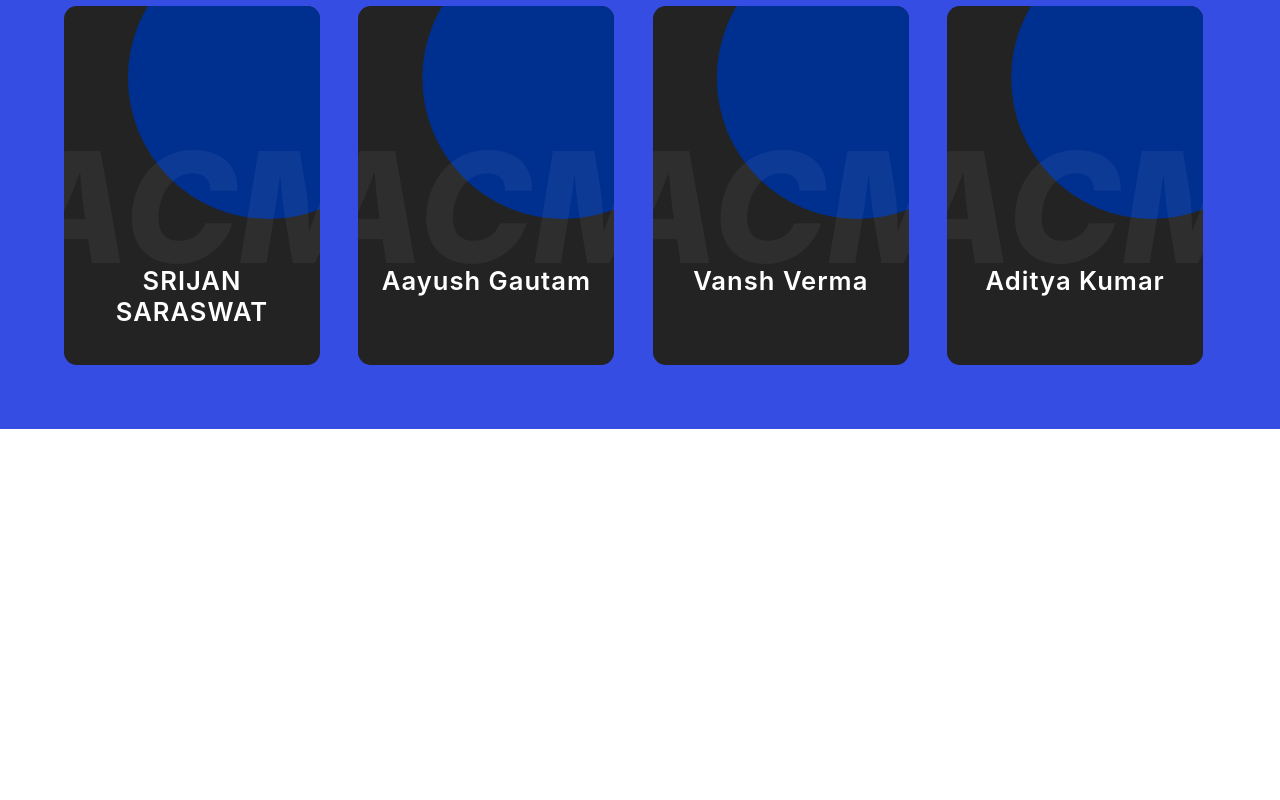
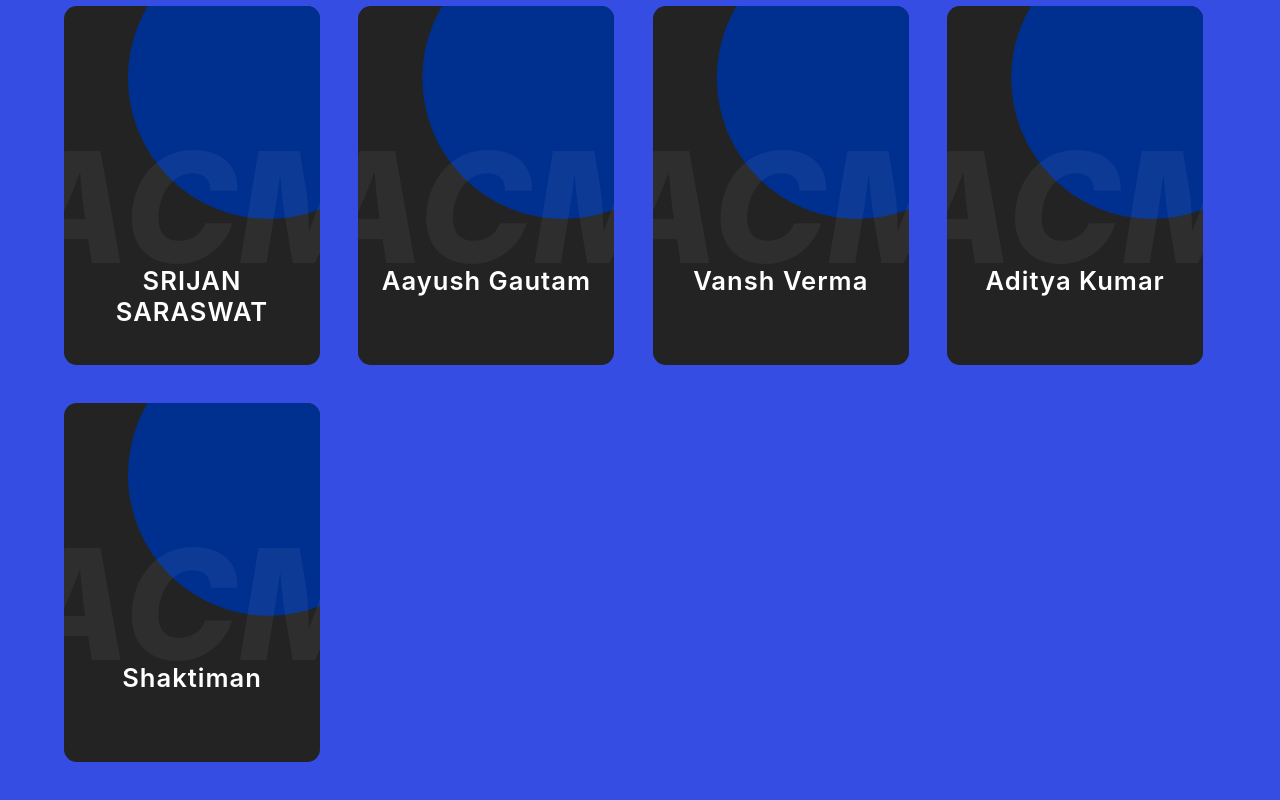
Before and after one commit to ACM-JUIT/ACM-Members, a React (Create React App) app: page / in a window 1280 px wide. Shown: the part 1548-2348 px from the top of the page. Before the commit the page ends 1977 px from the top, so only its background shows below. Built offline with nearby package versions, Linux system fonts and the light colour scheme.

Commit message:
update data.js

```diff
--- a/src/data.js
+++ b/src/data.js
@@ -111,4 +111,11 @@ export const membersData = [
     github: "https://github.com/Adityak215",
     linkedin: "https://www.linkedin.com/in/aditya-kumar-b3185024a/",
   },
+  {
+      name: "Shaktiman",
+      quote: "gangadhar hi shaktiman hai",
+      insta: "https://www.instagram.com/gangadhar_._/",
+      github: "https://github.com/gangadhar",
+      linkedin: "https://www.linkedin.com/",
+  },
 ];
```
